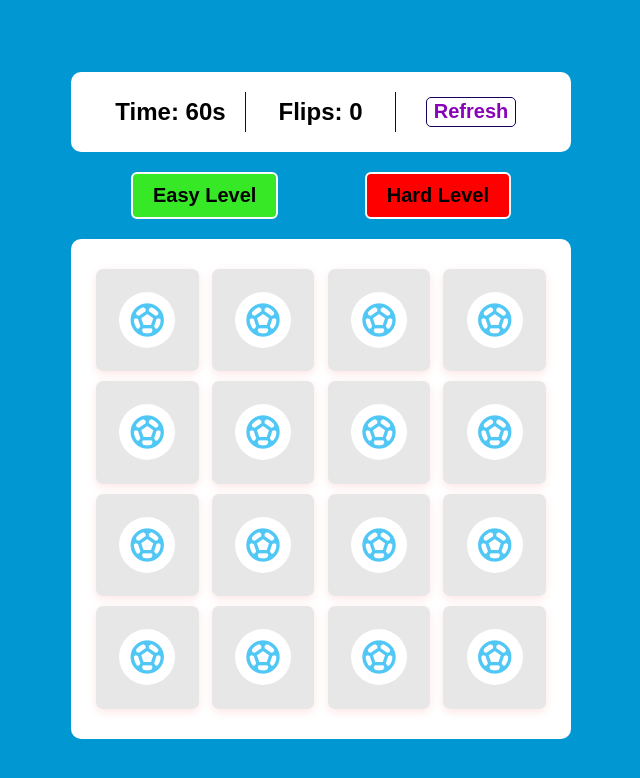
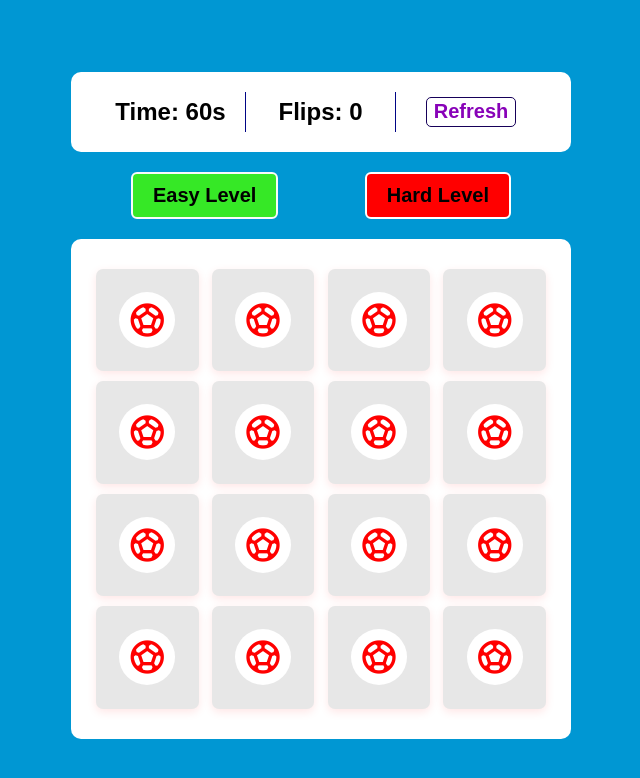
Before and after one commit to pavlo768/Memory-Game, a plain HTML site: page index.html in a window 1280 px wide. Shown: the whole page, without its empty margins (319-959 px from the left). Drawn offline with Linux system fonts and the light colour scheme; a web font is replaced by a local one.

Commit message:
new color icons

```diff
--- a/css/style.css
+++ b/css/style.css
@@ -147,7 +147,7 @@ body {
 }
 .card .front-view span {
     font-size: 40px;
-    color: rgb(81, 199, 246);
+    color: rgb(255, 0, 0);
 }
 
 .cards,
@@ -221,7 +221,7 @@ body {
 }
 
 .card .back-view img {
-    max-width: 45px;
+    max-width: 85px;
 }
 
 .card .back-view {
```
